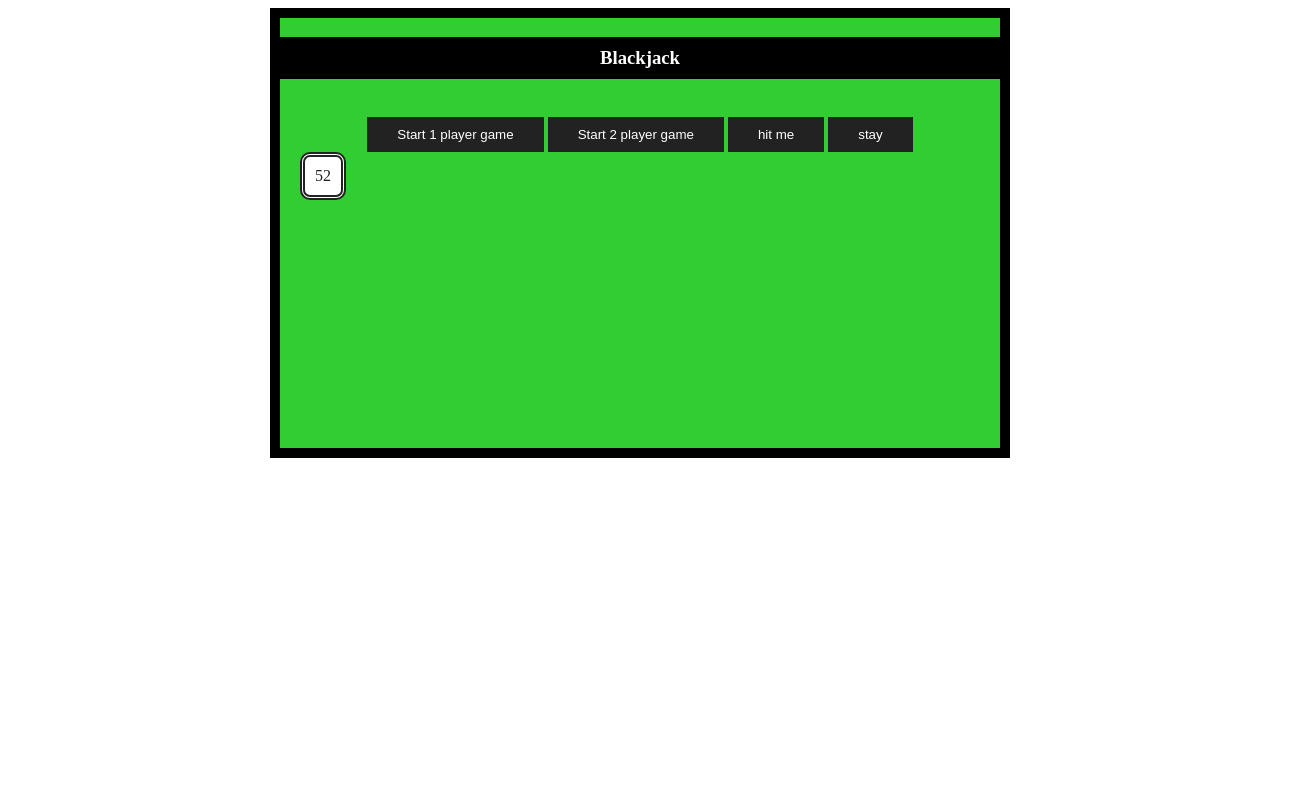
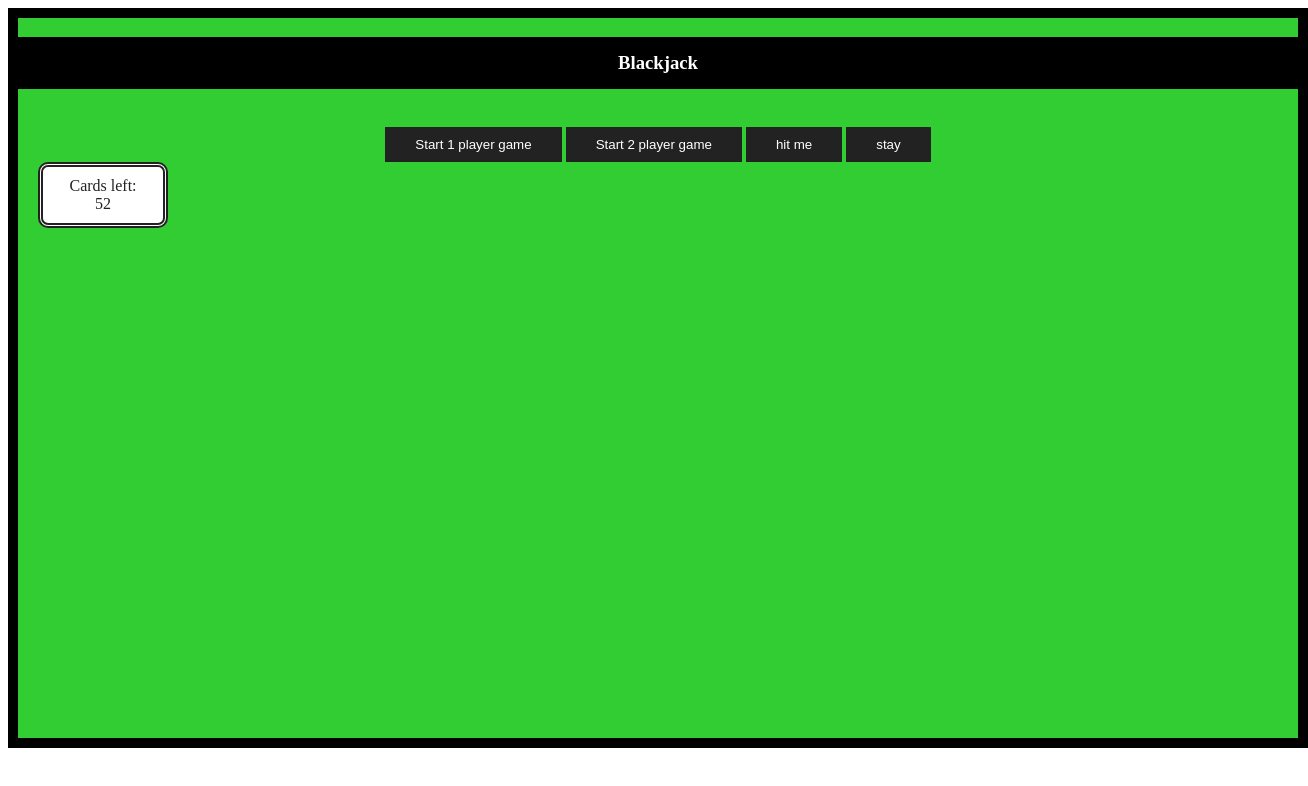
Before and after one commit to Dante004/Blackjack-typeScript, a plain HTML site: page index.html in a window 1280 px wide. Shown: the whole page, 1308 px wide, since content can reach past the window. Drawn offline with Linux system fonts and the light colour scheme.

Commit message:
Updated css

```diff
--- a/index.html
+++ b/index.html
@@ -29,6 +29,7 @@
                         <div class="status" id="status"></div>
 
                     <div id="deck" class="deck">
+                        Cards left:
                         <div id="deckcount">52</div>
                     </div>
 
--- a/main.css
+++ b/main.css
@@ -1,6 +1,7 @@
 .game
 {
-    width: 720px;
+    width: 1280px;
+    height: 720px;
     border: solid 1px #ddd;
     margin: 0 auto;
    background: #32CD32;
@@ -22,7 +23,7 @@ min-height:430px;
 
 .game h3
 {
-padding: 10px;
+padding: 15px;
 background:black;
 color:white;
 }
@@ -44,7 +45,7 @@ text-align:center;
     background-color: white;
     display: inline-block;
     border-radius: 10px;
-    font-size: 10pt;
+    font-size: 15pt;
     text-align: center;
     margin: 3px;
     border:solid 3px;
@@ -64,7 +65,7 @@ display:none;
 
 
 .players{
-       width: 500px;
+       width: 600px;
 margin: 0 auto;
 margin-top: 20px;
 text-align: center;
@@ -94,6 +95,7 @@ text-align: center;
 
 .deck{
     float:left;
+    width: 100px;
     background: white;
     color:#222;
     padding: 10px;
```
